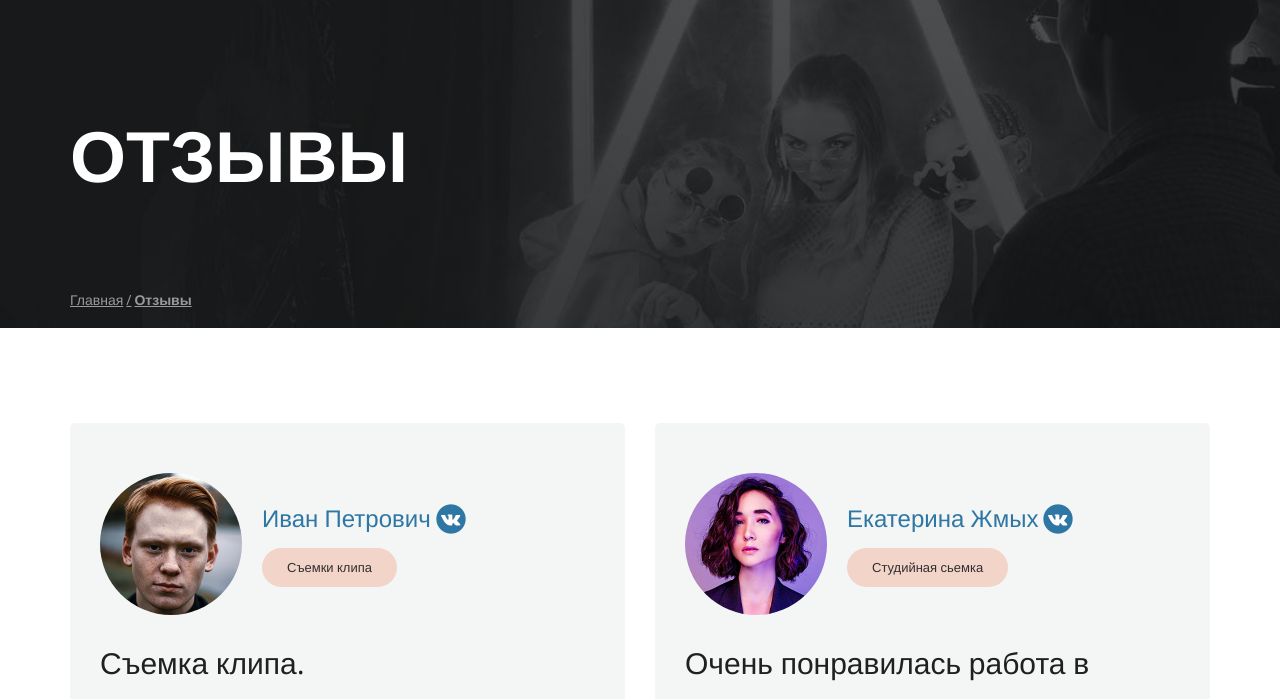
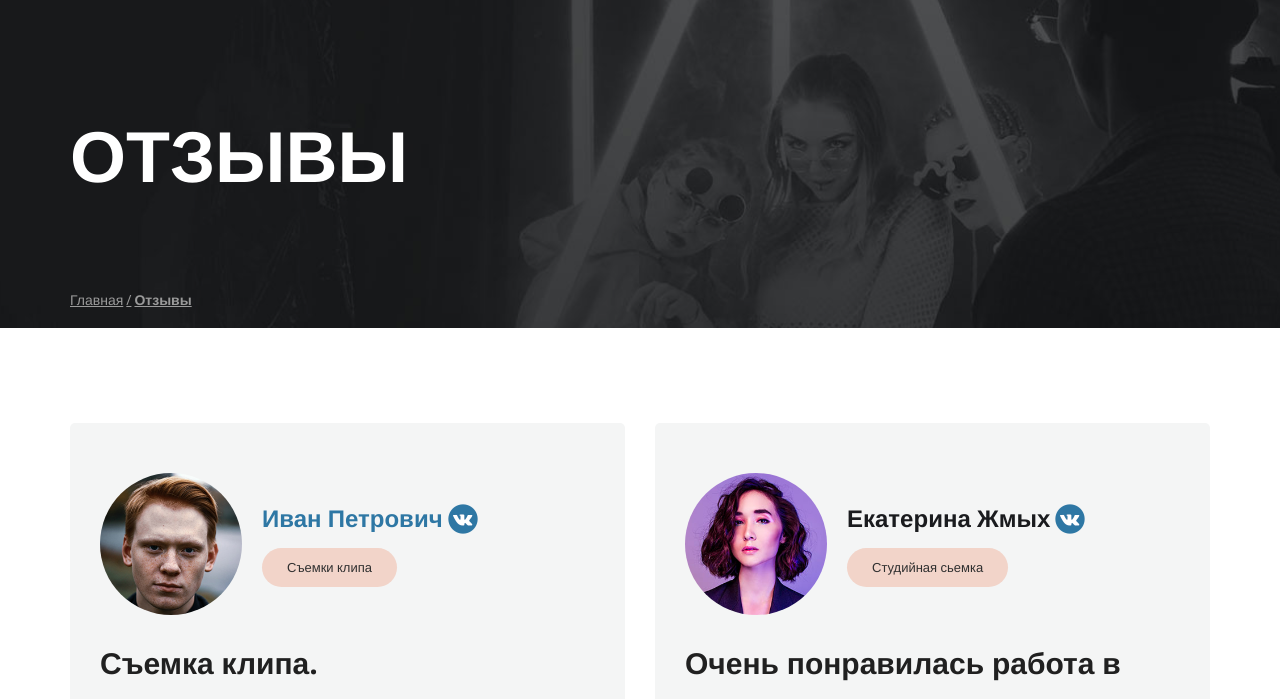
Before and after one commit to Oorzhakau/fe_video_studio, a plain HTML site: page reviews.html in a window 1280 px wide. Shown: the part 74-773 px from the top of the page. Drawn offline with nearby package versions, Linux system fonts and the light colour scheme.

Commit message:
fix bug after first review

```diff
--- a/css/blocks/form.css
+++ b/css/blocks/form.css
@@ -1,3 +1,7 @@
+input[type=text]:focus, textarea:focus {
+  border: 3px solid #555;
+}
+
 .form__row {
   display: flex;
   margin-bottom: 29px;
--- a/css/blocks/reviews.css
+++ b/css/blocks/reviews.css
@@ -40,6 +40,15 @@
 .review__user {
   display: flex;
   align-items: center;
+  color: #1A1B1E;;
+  font-size: 24px;
+  font-weight: bold;
+  margin-bottom: 13px;
+}
+
+.review__user--link {
+  display: flex;
+  align-items: center;
   color: #2E77A4;
   font-size: 24px;
   margin-bottom: 13px;
@@ -59,6 +68,7 @@
 .review__title {
   color: #202020;
   font-size: 30px;
+  font-weight: bold;
   margin-bottom: 23px;
 }
 
--- a/css/blocks/separator.css
+++ b/css/blocks/separator.css
@@ -4,7 +4,6 @@
   background: #373737 url("../../img/reviews/party.png") right 40% bottom no-repeat;
   flex-direction: column;
   justify-content: center;
-  min-width: 1920px;
   min-height: 360px;
 }
 
--- a/reviews.html
+++ b/reviews.html
@@ -85,7 +85,7 @@
                     </div>
                   </div>
                   <div class="review__userdata">
-                    <a href="" class="review__user">Иван Петрович</a>
+                    <a href="" class="review__user review__user--link">Иван Петрович</a>
                     <ul class="review__tags">
                       <li class="review__tag-item tag tag--bg--pink">Съемки клипа</li>
                     </ul>
@@ -223,7 +223,6 @@
           </div>
         </section>
         </div>
-      </main>
         <section class="separator">
           <div class="container">
             <div class="separator__content">
@@ -316,6 +315,7 @@
             </div>
           </div>
         </section>
+      </main>
       <footer class="footer footer--color-black">
         <div class="container container--footer">
           <div class="footer__col">
```
Lines whose indentation alone changed are shown as unchanged.
